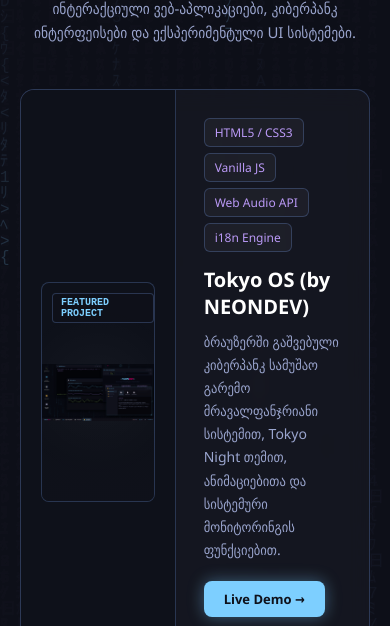
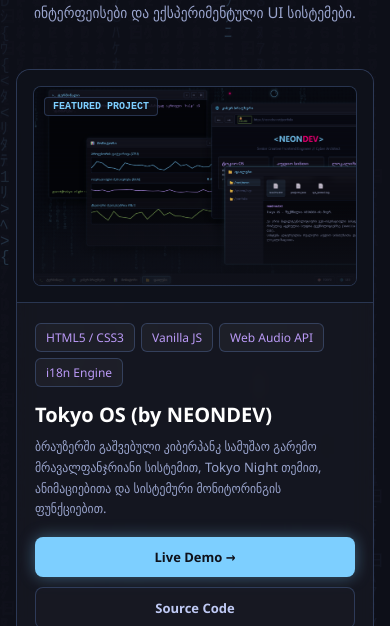
Before and after one commit to cercvadzee07/NEONDEV, a plain HTML site: page projects.html in a window 390 px wide. Shown: the part 218-844 px from the top of the page. Drawn offline with Linux system fonts and the light colour scheme.

Commit message:
Fix mobile layout: stack about section and showcase card vertically
- Changed .about-grid to a single symmetric column on mobile devices
- Stacked showcase preview image on top and content below in projects.html
- Set full-width action buttons for mobile project showcase
- Balanced container margins and paddings across responsive breakpoints

```diff
--- a/style.css
+++ b/style.css
@@ -1565,4 +1565,103 @@
   .cursor-ring {
     display: none !important;
   }
-}
+  /* =========================================
+     ჩემ შესახებ & SKILLS: 100% სიმეტრიული სვეტი
+  ========================================= */
+  .about-section {
+    padding: 50px 18px !important;
+    width: 100% !important;
+    box-sizing: border-box !important;
+  }
+
+  .about-grid {
+    display: flex !important;
+    flex-direction: column !important;
+    width: 100% !important;
+    gap: 24px !important;
+  }
+
+  .about-card,
+  .skills-card {
+    width: 100% !important;
+    padding: 24px 20px !important;
+    box-sizing: border-box !important;
+  }
+
+  /* სტატისტიკის 3 რიცხვი მობილურზე ერთ ხაზზე ლამაზად */
+  .stats-grid {
+    display: grid !important;
+    grid-template-columns: repeat(3, 1fr) !important;
+    gap: 8px !important;
+    width: 100% !important;
+  }
+
+  .stat-num {
+    font-size: 18px !important;
+  }
+
+  .stat-label {
+    font-size: 10px !important;
+  }
+  /* =========================================
+     PROJECTS SHOWCASE: ვერტიკალური განლაგება
+  ========================================= */
+  .projects-page {
+    padding: 30px 16px 70px !important;
+    width: 100% !important;
+    box-sizing: border-box !important;
+  }
+
+  .showcase-card {
+    display: flex !important;
+    flex-direction: column !important; /* სურათი ზემოთ, ტექსტი ქვემოთ */
+    width: 100% !important;
+    border-radius: 14px !important;
+    overflow: hidden !important;
+  }
+
+  .showcase-preview {
+    width: 100% !important;
+    padding: 16px !important;
+    border-right: none !important;
+    border-bottom: 1px solid var(--neon-border) !important;
+    box-sizing: border-box !important;
+  }
+
+  .preview-mockup {
+    width: 100% !important;
+    height: 200px !important; /* ოპტიმალური სიმაღლე მობილურისთვის */
+    min-height: unset !important;
+  }
+
+  .showcase-info {
+    width: 100% !important;
+    padding: 20px 18px !important;
+    box-sizing: border-box !important;
+  }
+
+  .showcase-info h2 {
+    font-size: 20px !important;
+    margin-bottom: 8px !important;
+  }
+
+  .showcase-info p {
+    font-size: 13px !important;
+    line-height: 1.6 !important;
+    margin-bottom: 18px !important;
+  }
+
+  .showcase-actions {
+    display: flex !important;
+    flex-direction: column !important; /* ღილაკები მთელ სიგანეზე მარტივი დაჭერისთვის */
+    gap: 10px !important;
+    width: 100% !important;
+  }
+
+  .showcase-actions a {
+    width: 100% !important;
+    text-align: center !important;
+    padding: 11px 0 !important;
+    box-sizing: border-box !important;
+  }
+}
```
